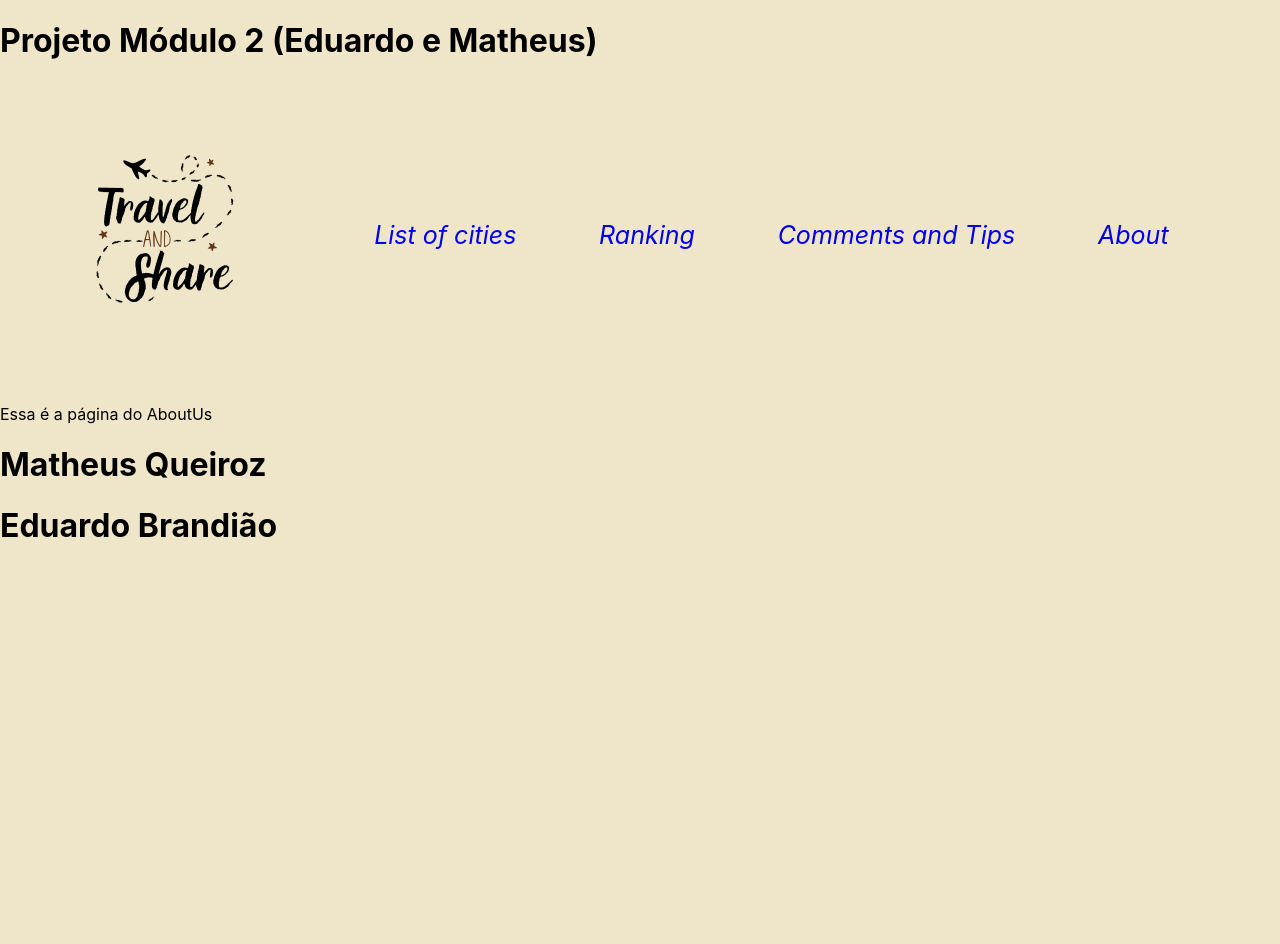
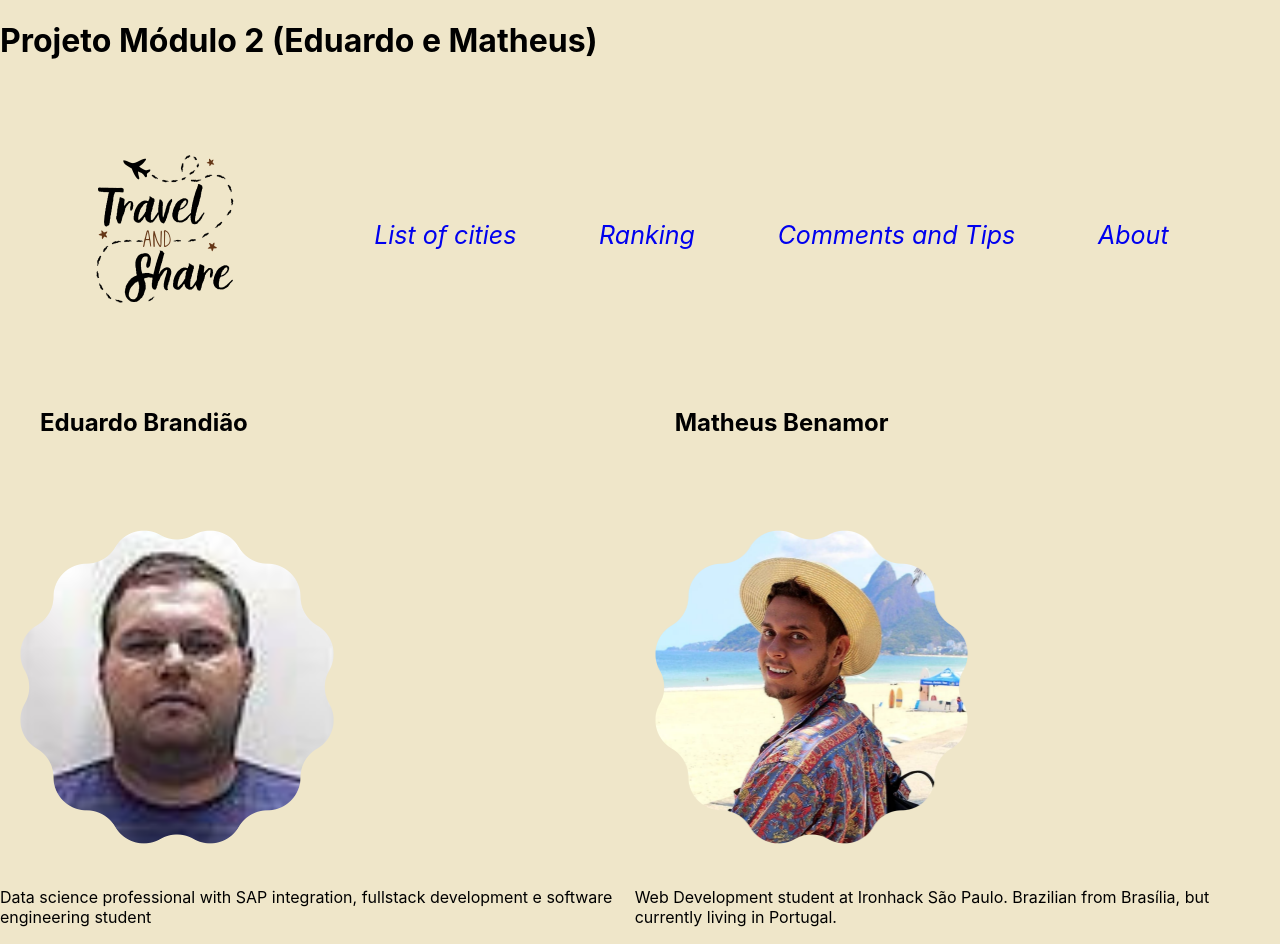
Before and after one commit to MatheusBenamor/M2-Project, a React (Create React App) app: page /about in a window 1280 px wide. Shown: the top 944 px of the page. Before the commit the page ends 800 px from the top, so only its background shows below. Built offline with nearby package versions, Linux system fonts and the light colour scheme.

Commit message:
about page done, missing CSS and Github link

```diff
--- /dev/null
+++ b/src/components/AboutUs.css
@@ -0,0 +1,19 @@
+.about-container {
+display: flex;
+flex-direction: row;
+justify-content: space-around;
+}
+
+.mathe-img {
+    height: 500px;
+    margin: -20px 0px -70px 0px;
+}
+
+.edu-img {
+    height: 500px;
+    margin: -20px 0px -70px 0px;
+}
+
+.about-container h2 {
+    margin-left: 40px;
+}
--- a/src/components/AboutUs.js
+++ b/src/components/AboutUs.js
@@ -1,12 +1,27 @@
-import React from 'react';
+import React from "react";
+import "./AboutUs.css";
+import matheus from "../matheus.png";
+import eduardo from "../eduardo.png";
 
 const info = () => {
-    return (
-        <div>
-    <h1>Matheus Queiroz</h1>
-    <h1>Eduardo Brandião</h1>
-       </div>
-    )
-}
+  return (
+    <div className="about-container">
+      <div>
+        <h2>Eduardo Brandião</h2>
+        <img src={eduardo} className="edu-img" alt="eduardo-img" />
+        <p>Data science professional with SAP integration, fullstack development e software engineering student</p>
+        <p>Link GitHub vai aqui href="https://github.com/ebrandiao"</p>
+      </div>
+
+      <div>
+        <h2>Matheus Benamor</h2>
+        <img src={matheus} className="mathe-img" alt="matheus-img" />
+        <p>Web Development student at Ironhack São Paulo. Brazilian from Brasília, but currently living in Portugal.</p>
+        <p> My passions are travel, watch series and play games.</p>
+         <p>Link GitHub vai aqui href="https://github.com/MatheusBenamor"</p>
+      </div>
+    </div>
+  );
+};
 
 export default info;
--- a/src/pages/About.js
+++ b/src/pages/About.js
@@ -4,7 +4,6 @@ import Info from "../components/AboutUs";
 export const about = () => {
     return (
       <div>
-       <p>Essa é a página do AboutUs</p>
         <Info/>
       </div>
     )
```
Also changed, not shown: src/eduardo.png (added), src/matheus.png (added).
